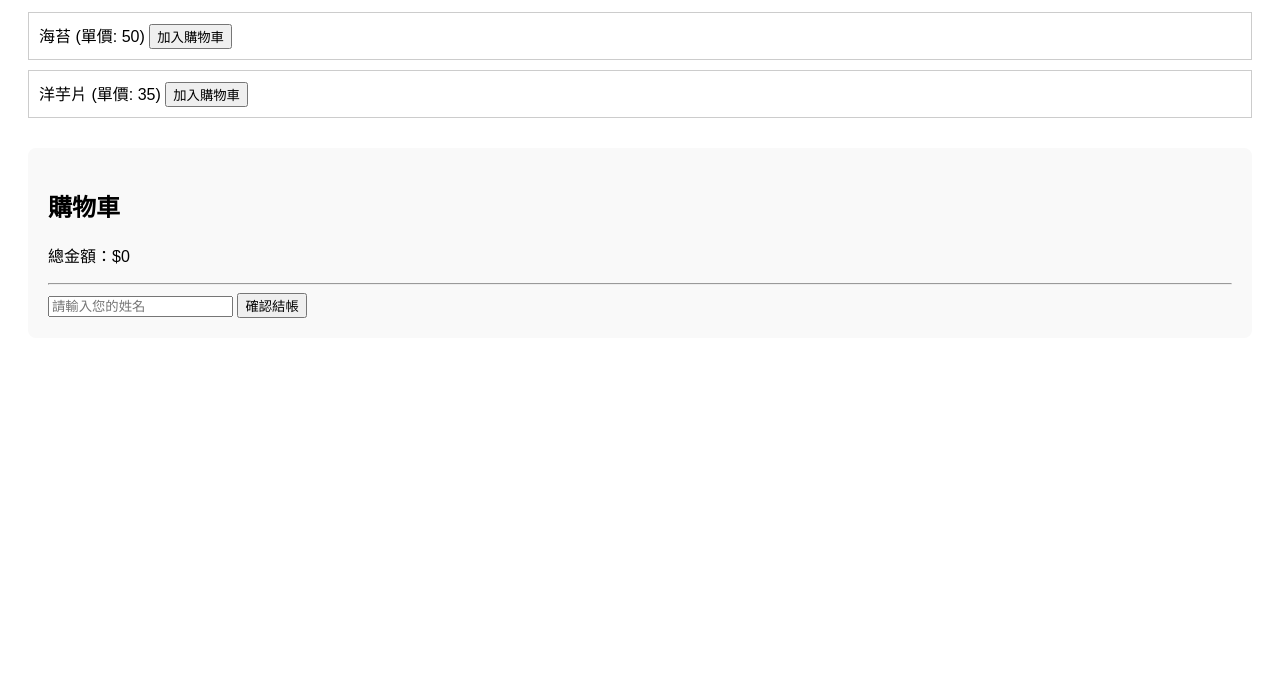
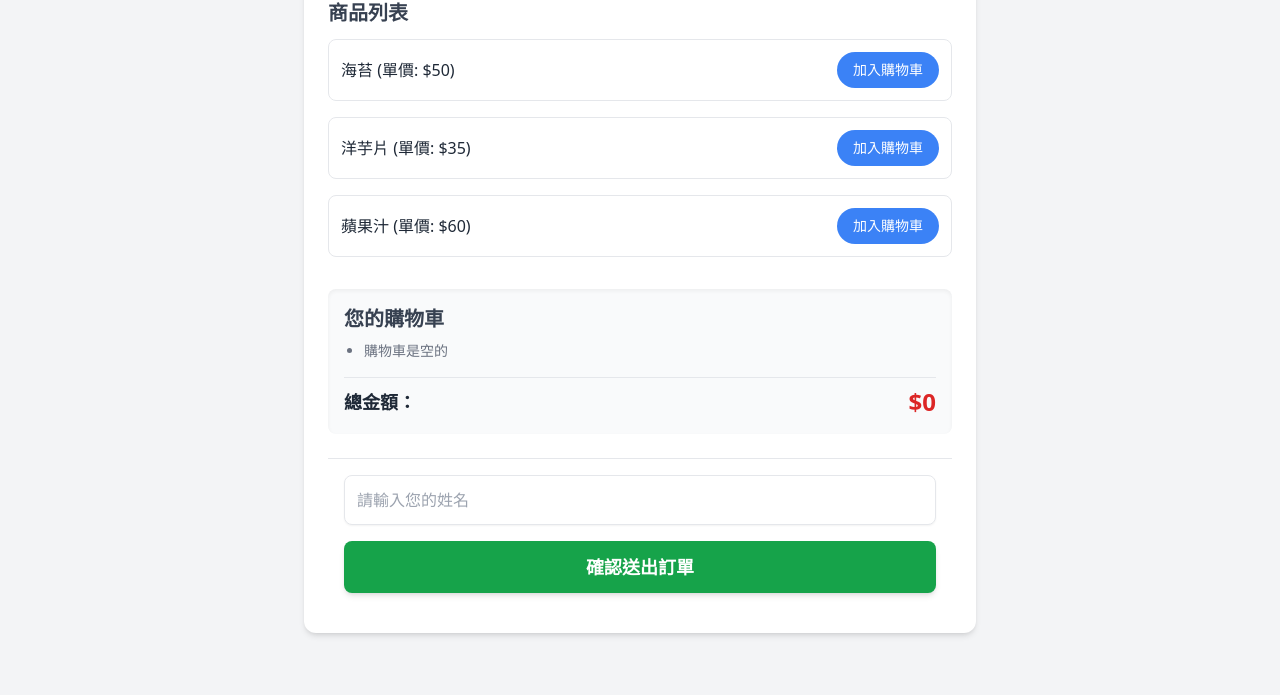
Before and after one commit to togoarai/20260211-Wishing-in-Thailand, a plain HTML site: page index.html in a window 1280 px wide. Shown: the part 105-800 px from the top of the page. Drawn offline with nearby package versions, Linux system fonts and the light colour scheme.

Commit message:
Update index.html

```diff
--- a/index.html
+++ b/index.html
@@ -2,32 +2,51 @@
 <html lang="zh-TW">
 <head>
     <meta charset="UTF-8">
+    <meta name="viewport" content="width=device-width, initial-scale=1.0">
     <title>我的簡易購物網</title>
-    <style>
-        body { font-family: sans-serif; padding: 20px; }
-        .product { border: 1px solid #ccc; padding: 10px; margin-bottom: 10px; }
-        #cart { margin-top: 30px; background: #f9f9f9; padding: 20px; border-radius: 8px; }
-    </style>
+    <script src="https://cdn.tailwindcss.com"></script>
 </head>
-<body>
+<body class="bg-gray-100 p-5">
 
-    <h1>商品清單</h1>
-    <div class="product">
-        <span>海苔 (單價: 50)</span>
-        <button onclick="addToCart('海苔', 50)">加入購物車</button>
+    <div class="max-w-md mx-auto bg-white rounded-xl shadow-md overflow-hidden md:max-w-2xl p-6">
+        <h1 class="text-3xl font-bold text-gray-800 mb-6 text-center">🛒 簡易線上購物</h1>
+
+        <h2 class="text-xl font-semibold mb-3 text-gray-700">商品列表</h2>
+        <div class="grid grid-cols-1 gap-4 mb-8">
+            <div class="flex justify-between items-center p-3 border rounded-lg bg-white hover:bg-gray-50 transition duration-150 ease-in-out">
+                <span class="font-medium text-gray-800">海苔 (單價: $50)</span>
+                <button onclick="addToCart('海苔', 50)" class="bg-blue-500 text-white text-sm px-4 py-2 rounded-full hover:bg-blue-600 transition duration-150 ease-in-out">加入購物車</button>
             </div>
-    <div class="product">
-        <span>洋芋片 (單價: 35)</span>
-        <button onclick="addToCart('洋芋片', 35)">加入購物車</button>
+            <div class="flex justify-between items-center p-3 border rounded-lg bg-white hover:bg-gray-50 transition duration-150 ease-in-out">
+                <span class="font-medium text-gray-800">洋芋片 (單價: $35)</span>
+                <button onclick="addToCart('洋芋片', 35)" class="bg-blue-500 text-white text-sm px-4 py-2 rounded-full hover:bg-blue-600 transition duration-150 ease-in-out">加入購物車</button>
+            </div>
+            <div class="flex justify-between items-center p-3 border rounded-lg bg-white hover:bg-gray-50 transition duration-150 ease-in-out">
+                <span class="font-medium text-gray-800">蘋果汁 (單價: $60)</span>
+                <button onclick="addToCart('蘋果汁', 60)" class="bg-blue-500 text-white text-sm px-4 py-2 rounded-full hover:bg-blue-600 transition duration-150 ease-in-out">加入購物車</button>
+            </div>
         </div>
 
-    <div id="cart">
-        <h2>購物車</h2>
-        <ul id="cart-items"></ul>
-        <p>總金額：$<span id="total-price">0</span></p>
-        <hr>
-        <input type="text" id="user-name" placeholder="請輸入您的姓名">
-        <button onclick="submitOrder()">確認結帳</button>
+        <div class="bg-gray-50 p-4 rounded-lg shadow-inner mb-6">
+            <h2 class="text-xl font-semibold mb-2 text-gray-700">您的購物車</h2>
+            <ul id="cart-items" class="text-sm text-gray-600 mb-4 list-disc pl-5">
+                <li id="empty-cart-message" class="text-gray-500">購物車是空的</li>
+            </ul>
+            <div class="flex justify-between items-center pt-2 border-t border-gray-200">
+                <span class="text-lg font-bold text-gray-800">總金額：</span>
+                <span class="text-2xl font-bold text-red-600">$<span id="total-price">0</span></span>
+            </div>
+        </div>
+
+        <div class="mt-6 p-4 border-t border-gray-200">
+            <input type="text" id="user-name" placeholder="請輸入您的姓名"
+                   class="w-full border p-3 rounded-lg mb-4 focus:outline-none focus:ring-2 focus:ring-blue-400 text-gray-800 bg-white shadow-sm"
+                   required>
+            <button onclick="submitOrder()"
+                    class="w-full bg-green-600 text-white font-bold py-3 rounded-lg hover:bg-green-700 transition duration-150 ease-in-out shadow-md text-lg">
+                確認送出訂單
+            </button>
+        </div>
     </div>
 
     <script>
@@ -36,33 +55,54 @@
 
         // 加到購物車
         function addToCart(name, price) {
-            cart.push({name, price});
+            cart.push({name, price, quantity: 1}); // 假設每次加入都是 1 個
             total += price;
             updateCartUI();
         }
 
-        // 更新畫面
+        // 更新購物車顯示介面
         function updateCartUI() {
             const list = document.getElementById('cart-items');
-            list.innerHTML = '';
+            const emptyMessage = document.getElementById('empty-cart-message');
+            list.innerHTML = ''; // 清空現有列表
+
+            if (cart.length === 0) {
+                if (emptyMessage) list.appendChild(emptyMessage); // 如果有空訊息，重新加入
+                else { // 如果沒有空訊息，創建一個
+                    const newEmptyMessage = document.createElement('li');
+                    newEmptyMessage.id = 'empty-cart-message';
+                    newEmptyMessage.className = 'text-gray-500';
+                    newEmptyMessage.textContent = '購物車是空的';
+                    list.appendChild(newEmptyMessage);
+                }
+            } else {
                 cart.forEach(item => {
                     let li = document.createElement('li');
+                    li.className = "mb-1"; // Tailwind CSS for list item spacing
+                    // 為了簡化，這裡暫時不處理相同商品累計數量，直接列出
                     li.textContent = `${item.name} - $${item.price}`;
                     list.appendChild(li);
                 });
+            }
             document.getElementById('total-price').textContent = total;
         }
 
         // 送出訂單到 Google 表單
         function submitOrder() {
             const userName = document.getElementById('user-name').value;
-            if (!userName) { alert('請輸入姓名'); return; }
-            if (cart.length === 0) { alert('購物車是空的'); return; }
+            if (!userName) {
+                alert('請輸入姓名才能送出訂單喔！');
+                return;
+            }
+            if (cart.length === 0) {
+                alert('您的購物車是空的，請先加入商品。');
+                return;
+            }
 
-            // 整理訂購明細文字串
+            // 整理訂購明細文字串 (例如：海苔, 洋芋片, 蘋果汁)
             const details = cart.map(item => item.name).join(', ');
 
-            // Google 表單資料 (請對照你提供的 ID)
+            // *** 請確保以下 formURL 和 entry ID 與你的 Google 表單完全一致！ ***
             const formURL = "https://docs.google.com/forms/d/e/1FAIpQLSf9o59aGHM1f14UMWh5rGNbnm6bvW7wSjqdXluTuEWz8UyT7Q/formResponse";
 
             const formData = new FormData();
@@ -73,16 +113,23 @@
             // 使用 fetch 發送資料
             fetch(formURL, {
                 method: "POST",
-                mode: "no-cors",
+                mode: "no-cors", // 這是為了避免跨域問題，但在實際操作中資料依然會送出
                 body: formData
             }).then(() => {
-                alert('訂單已送出！請查看您的 Google 試算表。');
+                alert('🎉 訂單已成功送出！感謝您的購買！您可以到 Google 試算表查看。');
+                // 送出成功後清空購物車和姓名欄位
                 cart = [];
                 total = 0;
                 updateCartUI();
                 document.getElementById('user-name').value = '';
-            }).catch(error => alert('傳送失敗: ' + error));
+            }).catch(error => {
+                alert('很抱歉，訂單傳送失敗！請稍後再試或聯繫網站管理員。');
+                console.error('Fetch error:', error);
+            });
         }
+
+        // 初始化購物車顯示 (確保首次載入時顯示空購物車訊息)
+        updateCartUI();
     </script>
 </body>
 </html>
```
Lines whose indentation alone changed are shown as unchanged.
